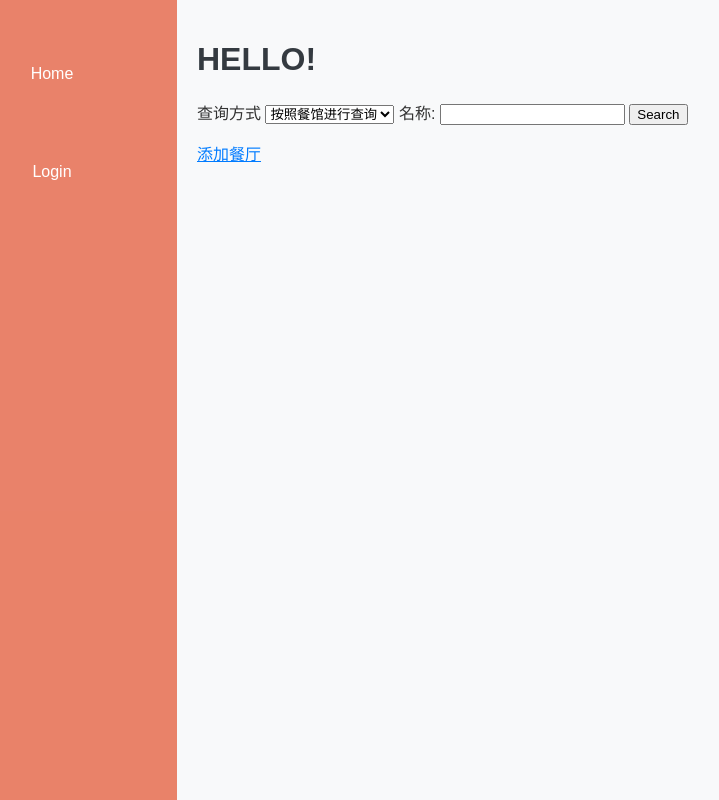
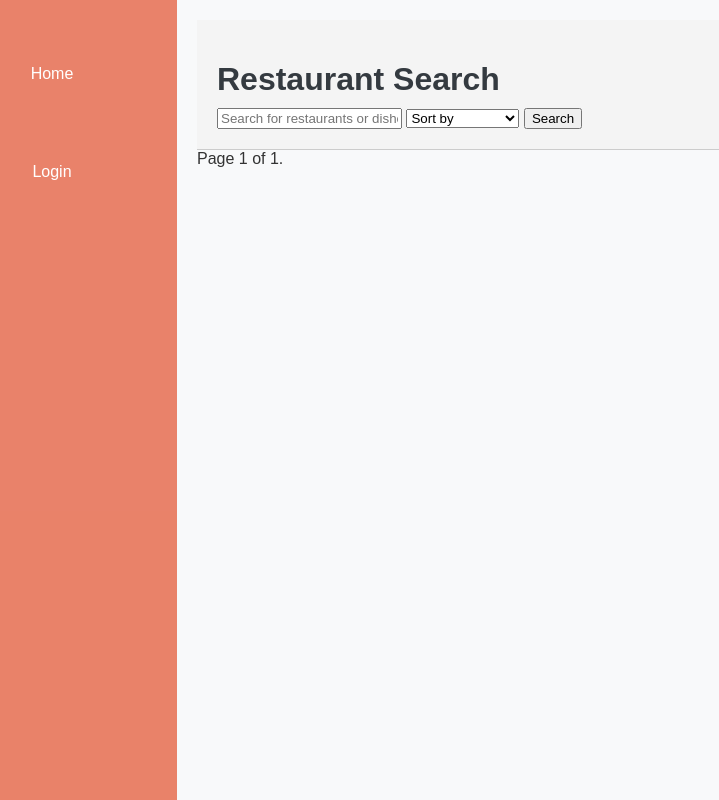
Before and after one commit to imlrz/database_project, a Django app: page /catalog/restaurants/ in a window 1280 px wide. Shown: the whole page, without its empty margins (73-792 px from the left). Run offline with Django 5.2, Linux system fonts and the light colour scheme; data that the repository does not hold is empty.

Commit message:
更改了restaurant—list的一些内容

```diff
--- a/myproj/catalog/static/css/style.css
+++ b/myproj/catalog/static/css/style.css
@@ -226,3 +226,19 @@ header h1, header p {
   background-color: #e76f51;
   transition: 0.5s;
 }
+.restaurant {
+  display: flex; /* 使用flex布局 */
+  align-items: center; /* 在交叉轴上居中对齐 */
+  margin-bottom: 20px; /* 设置项目之间的间距 */
+}
+
+.restaurant img {
+  width: 150px; /* 设置图片的固定宽度 */
+  height: auto; /* 让高度自适应 */
+  margin-right: 20px; /* 设置图片与其他信息之间的间距 */
+  align-self: flex-start; /* 图片在交叉轴上顶部对齐 */
+}
+
+.restaurant-details {
+  flex: 1; /* 占据剩余的空间 */
+}
--- a/myproj/catalog/templates/catalog/restaurant_list.html
+++ b/myproj/catalog/templates/catalog/restaurant_list.html
@@ -1,36 +1,52 @@
 {% extends "catalog/base_generic_cata.html" %}
 
 {% block content %}
-  <h1>HELLO!</h1>
+    <header>
+        <h1>Restaurant Search</h1>
+        <form method="get">
+            <input type="text" name="q" id="searchBar" placeholder="Search for restaurants or dishes..." value="{{ search_query }}">
+            <select name="sort" id="sortCriteria">
+                <option value="default" {% if sort_by == 'default' %}selected{% endif %}>Sort by</option>
+                <option value="price" {% if sort_by == 'price' %}selected{% endif %}>Price</option>
+                <option value="AVG_grade" {% if sort_by == 'AVG_grade' %}selected{% endif %}>Average Grade</option>
+            </select>
+            <button type="submit">Search</button>
+        </form>
+    </header>
+    <main>
+        <section id="results">
+            {% for restaurant in restaurants %}
+                <div class="restaurant">
+                    <img src="{{ restaurant.image.url }}" alt="{{ restaurant.resta_name }}">
+                    <h2>{{ restaurant.resta_name }}</h2>
+                    <p>Address: {{ restaurant.get_location_display }}</p>
+                    <p>Average Grade: {{ restaurant.AVG_grade }}</p>
+                    <p>More Info: {{ restaurant.more_Info }}</p>
+                    <h3>Dishes:</h3>
+                    <ul>
+                        {% for dish in restaurant.dish_set.all %}
+                            <li>{{ dish.dish_name }} - ${{ dish.price }}</li>
+                        {% endfor %}
+                    </ul>
+                </div>
+            {% endfor %}
+        </section>
+        <div id="pagination">
+            <span class="step-links">
+                {% if page_obj.has_previous %}
+                    <a href="?q={{ search_query }}&sort={{ sort_by }}&page=1">&laquo; first</a>
+                    <a href="?q={{ search_query }}&sort={{ sort_by }}&page={{ page_obj.previous_page_number }}">previous</a>
+                {% endif %}
+                <span class="current">
+                    Page {{ page_obj.number }} of {{ page_obj.paginator.num_pages }}.
+                </span>
+                {% if page_obj.has_next %}
+                    <a href="?q={{ search_query }}&sort={{ sort_by }}&page={{ page_obj.next_page_number }}">next</a>
+                    <a href="?q={{ search_query }}&sort={{ sort_by }}&page={{ page_obj.paginator.num_pages }}">last &raquo;</a>
+                {% endif %}
+            </span>
+        </div>
+    </main>
 
-  <form method="GET">
-      <label for="searchway">查询方式</label>
-      <select id="searchway" name="searchway">
-        <option value="R">按照餐馆进行查询</option>
-        <option value="D">按照食品进行查询</option>
-      </select>
-
-      <label for="name">名称:</label>
-      <input type="text" id="name" name="name">
-
-      <button type="submit">Search</button>
-  </form>
-
-  <ul>
-      {% for searchresult in searchresults %}
-        {% if searchresult.resta_name %}
-          <li>
-            <a href="{{ searchresult.get_absolute_url }}">{{ searchresult.resta_name }}</a> ({{ searchresult.location }})
-          </li>
-          <img src="{{ searchresult.image.url }}" alt="{{ searchresult.resta_name }}" style="max-width: 200px; max-height: 200px;">
-        {% elif searchresult.dish_name %}
-          <li>
-            <a href="{{ searchresult.get_absolute_url }}">{{ searchresult.dish_name }}</a>
-          </li>
-          <img src="{{ searchresult.image.url }}" alt="{{ searchresult.dish_name }}" style="max-width: 200px; max-height: 200px;">
-        {% endif %}
-      {% endfor %}
-  </ul>
-  <a href="{% url 'addrestaurant' %}">添加餐厅</a>
 
 {% endblock %}
--- a/myproj/catalog/views.py
+++ b/myproj/catalog/views.py
@@ -1,6 +1,6 @@
 from django.shortcuts import render
 from django.contrib.auth.decorators import login_required
-
+from django.db.models import Q
 from .forms import AddRestaurantForm,AddDish
 # # 导入模块
 from django.shortcuts import render, redirect
@@ -30,35 +30,34 @@ def index(request):
 from django.views import generic
 
 class RestaurantListView(generic.ListView):
-    template_name = 'restaurant_list.html'
-    context_object_name = 'searchresults'
-    paginate_by = 1
+    model = RESTAURANT
+    template_name = 'restaurants/restaurant_list.html'
+    context_object_name = 'restaurants'
+    paginate_by = 5
+
     def get_queryset(self):
-        searchway = self.request.GET.get('searchway')
-        name = self.request.GET.get('name')
+        queryset = RESTAURANT.objects.all()
+        search_query = self.request.GET.get('q', '')
+        sort_by = self.request.GET.get('sort', '')
 
-        if searchway == 'R':
-            queryset = RESTAURANT.objects.all()
-            if name:
-                queryset = queryset.filter(resta_name__icontains=name)
-        elif searchway == 'D':
-            queryset = DISH.objects.all()
-            if name:
-                queryset = queryset.filter(dish_name__icontains=name)
-        else:
-            queryset = RESTAURANT.objects.all()
-            if name:
-                queryset = queryset.filter(resta_name__icontains=name)
+        if search_query:
+            queryset = queryset.filter(
+                Q(resta_name__icontains=search_query) |
+                Q(dish__dish_name__icontains=search_query)
+            ).distinct()
+
+        if sort_by == 'price':
+            queryset = queryset.order_by('dish__price')
+        elif sort_by == 'AVG_grade':
+            queryset = queryset.order_by('-AVG_grade')
 
         return queryset
 
-    def get_template_names(self):
-        '''
-        searchway = self.request.GET.get('searchway')
-        if searchway == 'D':
-            return ['catalog/dish_list.html']
-        '''
-        return ['catalog/restaurant_list.html']
+    def get_context_data(self, **kwargs):
+        context = super().get_context_data(**kwargs)
+        context['search_query'] = self.request.GET.get('q', '')
+        context['sort_by'] = self.request.GET.get('sort', '')
+        return context
 
 class DishListView(generic.ListView):
     model = DISH
```
Also changed, not shown: myproj/myproj/settings.py (+8 -8 lines), myproj/media/dishes/芒果爽.jpg (added), myproj/media/dishes/茉莉绿雪.jpg (added), myproj/media/dishes/茉莉绿雪_UYusiXe.jpg (added), myproj/media/restaurants/KFC.jpg (added), myproj/media/restaurants/卡旺卡.jpg (added).
